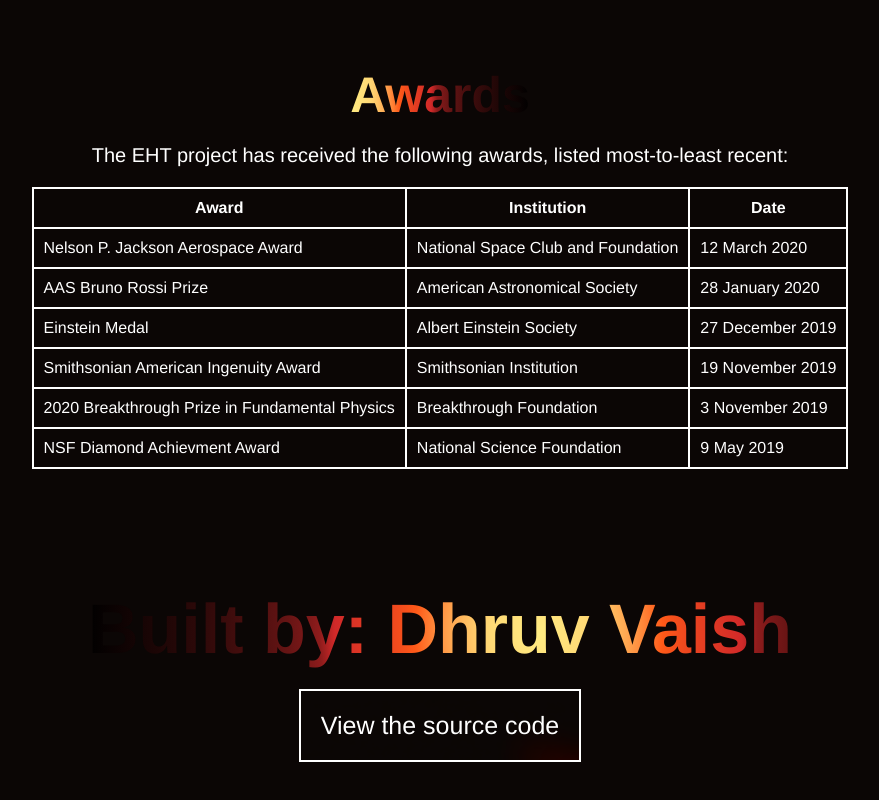
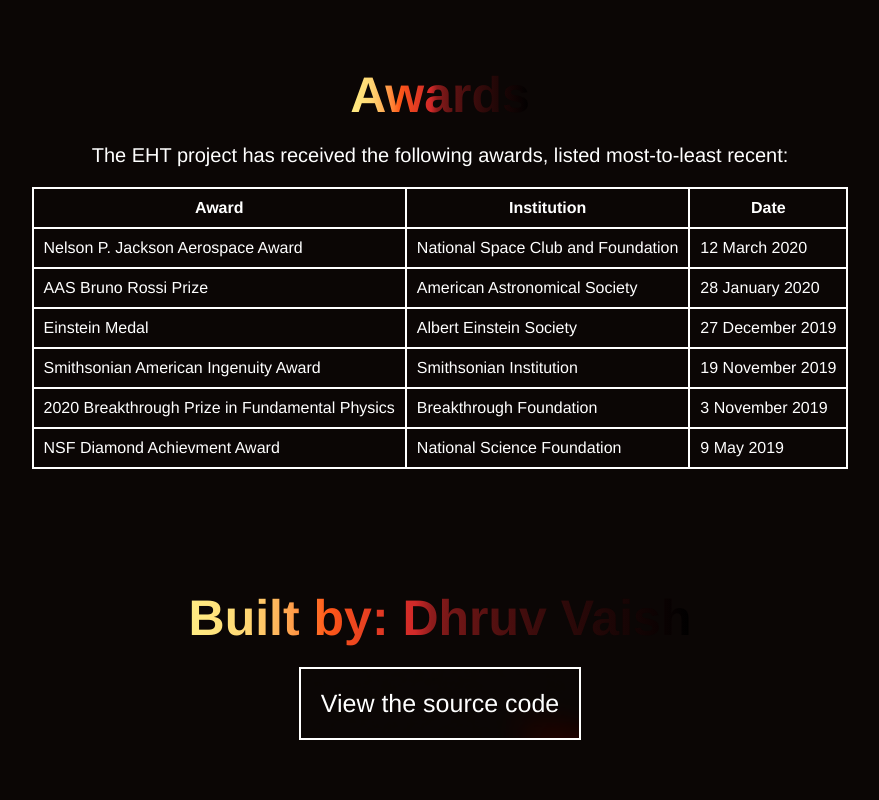
Before and after one commit to dvaish/WDB_homework, a plain HTML site: page prod/index.html in a window 1280 px wide. Shown: the part 2005-2805 px from the top of the page, without its empty margins (200-1079 px from the left). Drawn offline with Linux system fonts and the light colour scheme.

Commit message:
minor revisions

```diff
--- a/prod/index.html
+++ b/prod/index.html
@@ -115,8 +115,8 @@
             </table>
         </div>
         <div class="card">
-            <h1>Built by: Dhruv Vaish</h1>
-            <a id="button" href="https://github.com/dvaish/WDB_homework"><button>View the source code</button></a>
+            <h2>Built by: Dhruv Vaish</h2>
+            <a id="button" href="https://github.com/dvaish/WDB_homework" target="_blank"><button>View the source code</button></a>
         </div>
     </body>
 </html>
```
